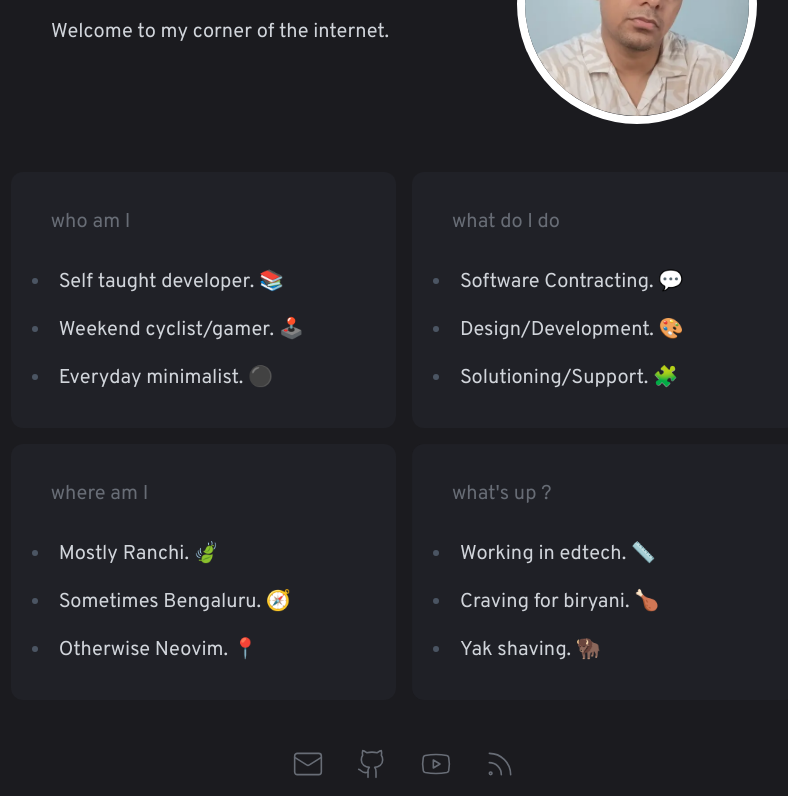
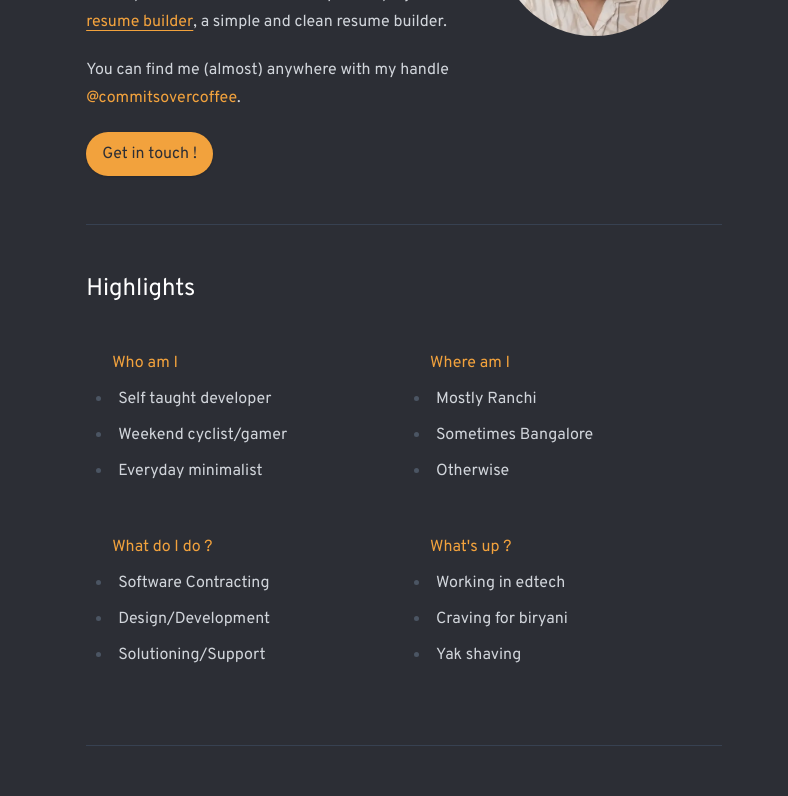
Before and after one commit to commitsovercoffee/markup-mansion, a SvelteKit app: page / in a window 1280 px wide. Shown: the part 340-1136 px from the top of the page, without its empty margins (236-1024 px from the left). Built offline with nearby package versions, Linux system fonts and the light colour scheme.

Commit message:
updates colorscheme

```diff
--- a/src/app.html
+++ b/src/app.html
@@ -14,7 +14,7 @@
 	</head>
 	<body
 		data-sveltekit-preload-data="hover"
-		class="mx-auto px-4 prose prose-gray prose-xl prose-invert bg-background selection:bg-background selection:text-accent prose-headings:font-light"
+		class="mx-auto px-4 prose prose-gray prose-invert bg-background selection:bg-background selection:text-accent prose-headings:font-light"
 		style="font-family: Overpass"
 	>
 		<div style="display: contents">%sveltekit.body%</div>
--- a/src/lib/components/Banner.svelte
+++ b/src/lib/components/Banner.svelte
@@ -8,7 +8,10 @@
 	export let desc = 'Insert description here.';
 </script>
 
-<div transition:fly={{ y: -20, delay: $appState.edgeDelay, duration: 1500, easing: quintOut }}>
+<div
+	class="flex-grow"
+	transition:fly={{ y: -20, delay: $appState.edgeDelay, duration: 1500, easing: quintOut }}
+>
 	<h1 class="mb-0 text-pretty">
 		<span class="text-primary">
 			{highlight}
--- a/src/lib/components/Footer.svelte
+++ b/src/lib/components/Footer.svelte
@@ -4,7 +4,8 @@
 
 	import { appState } from '$lib/stores';
 
-	const style = 'stroke-accent hover:stroke-primary transition-all duration-200 ease-in-out';
+	const style =
+		'p-1 stroke-accent hover:stroke-primary transition-all duration-200 ease-in-out stroke-primary';
 </script>
 
 {#if $appState.edgeTransition}
@@ -20,7 +21,7 @@
 				viewBox="0 0 24 24"
 				fill="none"
 				stroke="currentColor"
-				stroke-width="1.2"
+				stroke-width="1"
 				stroke-linecap="round"
 				stroke-linejoin="round"
 				class="lucide lucide-mail {style}"
@@ -37,7 +38,7 @@
 				viewBox="0 0 24 24"
 				fill="none"
 				stroke="currentColor"
-				stroke-width="1.2"
+				stroke-width="1"
 				stroke-linecap="round"
 				stroke-linejoin="round"
 				class="lucide lucide-github {style}"
@@ -59,7 +60,7 @@
 				viewBox="0 0 24 24"
 				fill="none"
 				stroke="currentColor"
-				stroke-width="1.2"
+				stroke-width="1"
 				stroke-linecap="round"
 				stroke-linejoin="round"
 				class="lucide lucide-youtube {style}"
@@ -76,7 +77,7 @@
 				viewBox="0 0 24 24"
 				fill="none"
 				stroke="currentColor"
-				stroke-width="1.2"
+				stroke-width="1"
 				stroke-linecap="round"
 				stroke-linejoin="round"
 				class="lucide lucide-rss {style}"
--- a/src/lib/components/Loader.svelte
+++ b/src/lib/components/Loader.svelte
@@ -9,10 +9,10 @@
 		stroke-width="1"
 		stroke-linecap="round"
 		stroke-linejoin="round"
-		class="lucide lucide-loader-pinwheel animate-spin stroke-[#b95a53]"
+		class="lucide lucide-loader-pinwheel animate-spin stroke-primary"
 		><path d="M2 12c0-2.8 2.2-5 5-5s5 2.2 5 5 2.2 5 5 5 5-2.2 5-5" /><path
 			d="M7 20.7a1 1 0 1 1 5-8.7 1 1 0 1 0 5-8.6"
 		/><path d="M7 3.3a1 1 0 1 1 5 8.6 1 1 0 1 0 5 8.6" /><circle cx="12" cy="12" r="10" /></svg
 	>
-	<p class="mx-2 text-[#b95a53]">Loading ...</p>
+	<p class="mx-2 text-primary">Loading ...</p>
 </div>
--- a/src/routes/+page.svelte
+++ b/src/routes/+page.svelte
@@ -1,8 +1,8 @@
 <script>
 	import Banner from '$lib/components/Banner.svelte';
 
-	const cardStyle = 'm-2 p-2 bg-secondary rounded-xl';
-	const labelStyle = 'ml-8 text-accent';
+	const cardStyle = 'm-2 p-2 bg-secondary rounded-xl bg-[#fcdabd]';
+	const labelStyle = 'ml-8 text-accent text-background';
 
 	import { fly } from 'svelte/transition';
 	import { quintOut } from 'svelte/easing';
@@ -22,90 +22,76 @@
 </svelte:head>
 
 {#if $appState.homeTransition}
-	<div class="flex flex-wrap-reverse justify-evenly items-center">
+	<div class="flex flex-col-reverse md:flex-row">
+		<div>
 			<Banner highlight="Hello," title="I'm Sourav" desc="Welcome to my corner of the internet." />
 
+			<p>
+				I'm a software developer & educator with a desire to build open source edtech tools. My
+				latest project is a <a
+					target="_blank"
+					class="text-primary underline-offset-4"
+					href="https://jason.commitsovercoffee.com">resume builder</a
+				>, a simple and clean resume builder.
+			</p>
+			<p>
+				You can find me (almost) anywhere with my handle <span class="text-primary"
+					>@commitsovercoffee</span
+				>.
+			</p>
+			<a href="mailto:commitsovercoffee@gmail.com">
+				<button
+					class="hover:scale-110 active:scale-90 transition-all duration-100 ease-in-out bg-primary px-4 py-2 rounded-full shadow text-background"
+					>Get in touch !</button
+				>
+			</a>
+		</div>
 		<img
 			transition:fly={{ y: -20, delay: $appState.edgeDelay, duration: 1500, easing: quintOut }}
-			class="rounded-full border-8 border-white object-cover h-60 w-60"
+			class="m-0 mx-8 my-8 md:my-0 rounded-full object-cover h-48 w-48"
 			src="/profile.webp"
 			alt=""
 		/>
 	</div>
-{/if}
+	<hr />
+	<h2>Highlights</h2>
 
-{#if $appState.homeTransition}
 	<div class="grid grid-cols-1 md:grid-cols-2">
-		<div
-			transition:fly={{
-				delay: $appState.edgeDelay + 500,
-				x: -20,
-				y: -20,
-				duration: 1500,
-				easing: quintOut
-			}}
-			class={cardStyle}
-		>
-			<p class={labelStyle}>who am I</p>
-			<ul>
-				<li>Self taught developer. 📚</li>
-				<li>Weekend cyclist/gamer. 🕹️</li>
-				<li>Everyday minimalist. ⚫</li>
+		<ul class="">
+			<span class="text-primary">Who am I</span>
+			<li>Self taught developer</li>
+			<li>Weekend cyclist/gamer</li>
+			<li>Everyday minimalist</li>
+		</ul>
+
+		<ul class="">
+			<span class="text-primary">Where am I</span>
+			<li>Mostly Ranchi</li>
+			<li>Sometimes Bangalore</li>
+			<li>Otherwise</li>
+		</ul>
+		<ul class="">
+			<span class="text-primary">What do I do ?</span>
+			<li>Software Contracting</li>
+			<li>Design/Development</li>
+			<li>Solutioning/Support</li>
+		</ul>
+		<ul class="">
+			<span class="text-primary">What's up ?</span>
+			<li>Working in edtech</li>
+			<li>Craving for biryani</li>
+			<li>Yak shaving</li>
 		</ul>
 	</div>
 
-		<div
-			transition:fly={{
-				delay: $appState.edgeDelay + 1000,
-				x: 20,
-				y: -20,
-				duration: 1500,
-				easing: quintOut
-			}}
-			class={cardStyle}
-		>
-			<p class={labelStyle}>what do I do</p>
-			<ul>
-				<li>Software Contracting. 💬</li>
-				<li>Design/Development. 🎨</li>
-				<li>Solutioning/Support. 🧩</li>
-			</ul>
-		</div>
+	<hr />
 
-		<div
-			transition:fly={{
-				delay: $appState.edgeDelay + 1500,
-				x: -20,
-				y: 20,
-				duration: 1500,
-				easing: quintOut
-			}}
-			class={cardStyle}
-		>
-			<p class={labelStyle}>where am I</p>
-			<ul>
-				<li>Mostly Ranchi. 🍃</li>
-				<li>Sometimes Bengaluru. 🧭</li>
-				<li>Otherwise Neovim. 📍</li>
-			</ul>
-		</div>
+	<h2>Open Invitation</h2>
 
-		<div
-			transition:fly={{
-				delay: $appState.edgeDelay + 2000,
-				x: 20,
-				y: 20,
-				duration: 1500,
-				easing: quintOut
-			}}
-			class={cardStyle}
-		>
-			<p class={labelStyle}>what's up ?</p>
-			<ul>
-				<li>Working in edtech. 📏</li>
-				<li>Craving for biryani. 🍗</li>
-				<li>Yak shaving. 🦬</li>
-			</ul>
-		</div>
-	</div>
+	<p>
+		If you're here, you probably know me. And at this point maybe wondering, yeah fancy website but
+		is that it ? Nope. There is more, This website is my dumping ground for all my thoughts shared
+		as writings. I also have some projects you may find interesting.
+	</p>
+	<p>Feel free to reach out for collaboration, conversation or to report errata :p</p>
 {/if}
--- a/tailwind.config.js
+++ b/tailwind.config.js
@@ -4,8 +4,8 @@ export default {
 	theme: {
 		extend: {
 			colors: {
-				background: '#1b1b1f',
-				primary: '#EF5A6F',
+				background: '#2c2e35',
+				primary: '#f2a23d',
 				secondary: '#202127',
 				accent: '#686D76',
 				highlight: '#32363f'
```
Also changed, not shown: 1 other file (tests, documents, lock files or other folders). Lines whose indentation alone changed are shown as unchanged.
